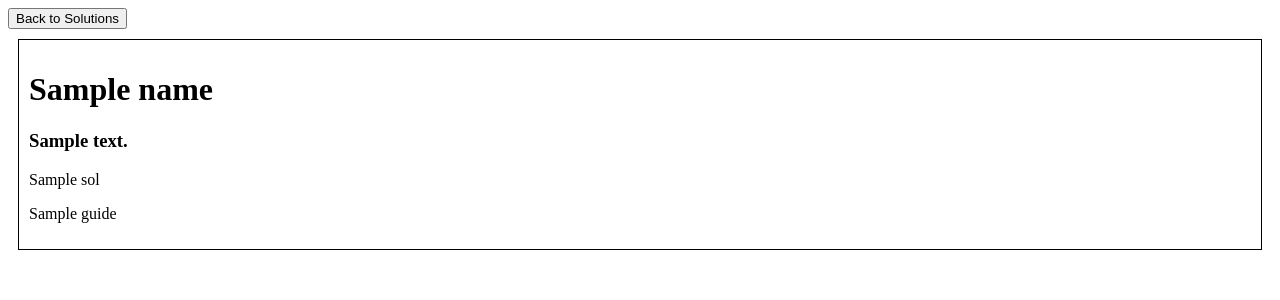
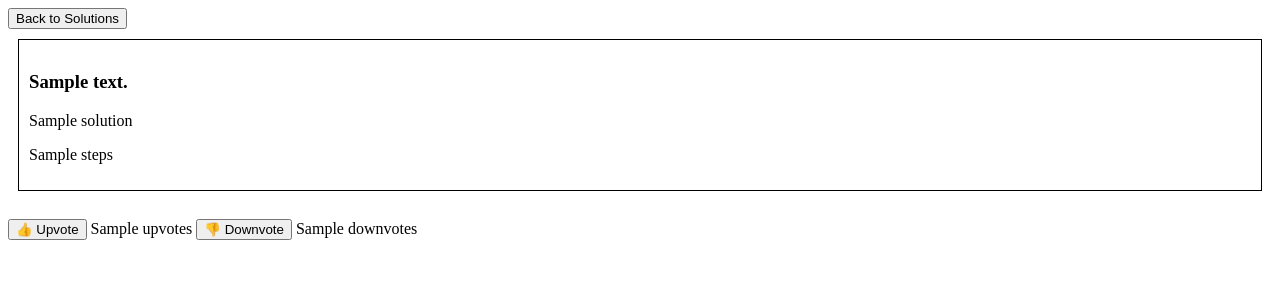
Before and after one commit to Oliveh245/Error_Project, a Flask app: template templates/solution-valid.html in a window 1280 px wide. Shown: the top 300 px of the page. Run offline with Flask 3, Linux system fonts and the light colour scheme; the template is opened without the code that fills it: most values are stand-ins (such as "Sample title", 1, 10 or a date in 2020).

Commit message:
added upvotes and downvotes to solution page. made solution page variables clearer

```diff
--- a/templates/solution-valid.html
+++ b/templates/solution-valid.html
@@ -5,10 +5,18 @@
     <body>
         <button href="javascript:history.back()">Back to Solutions</button>
         <div style="border: 1px solid black; padding: 10px; margin: 10px;">
-            <h1>{{ name }}</h1>
-            <h3>{{ desc }}</h3>
-            <p>{{ sol }}</p>
-            <p>{{ guide }}</p>
+            <h1>{{ error_code }}</h1>
+            <h3>{{ description }}</h3>
+            <p>{{ solution }}</p>
+            <p>{{ steps }}</p>
         </div>
+        <br>
+        <!-- VOTING BUTTONS AND NUMBERS -->
+        <!-- Added ?code={{ error_code }} so the page reloads correctly after voting -->
+        <a href="/upvote/{{ solution_id }}?code={{ error_code }}"><button>👍 Upvote</button></a>
+        <span> {{ upvotes }} </span>
+
+        <a href="/downvote/{{ solution_id }}?code={{ error_code }}"><button>👎 Downvote</button></a>
+        <span> {{ downvotes }} </span>
     </body>
 </html>
--- a/wsgi.py
+++ b/wsgi.py
@@ -72,7 +72,16 @@ def solution(item_id, methods=["GET"]):
     if not solution:
         return render_template("solution-empty.html")
     else:
-        return render_template("solution-valid.html", name=solution[0], desc=solution[1], sol=solution[2], guide=solution[3])
+        return render_template(
+            "solution-valid.html",
+            error_code=solution[0],
+            description=solution[1],
+            solution=solution[2],
+            steps=solution[3],
+            soluton_id=solution[4],
+            upvotes=solution[5],
+            downvotes=solution[6]
+        )
 
 @app.route("/upvote/<int:solution_id>")
 def upvote(solution_id):
```
